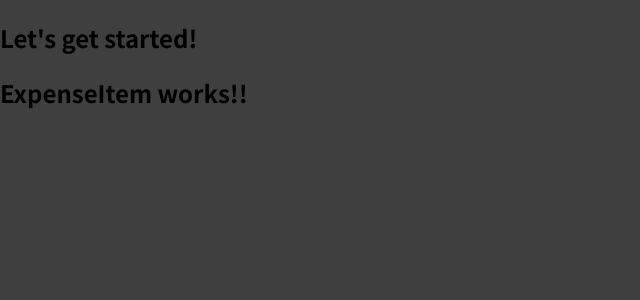
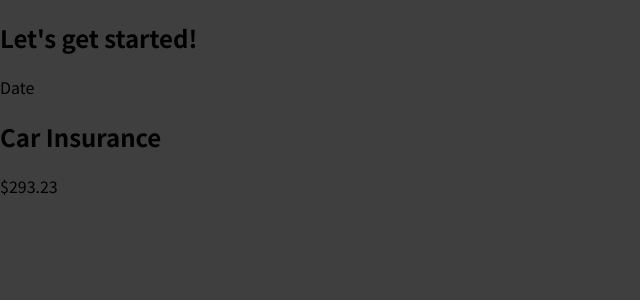
Before and after one commit to SnehaYC/Learning_React, a JavaScript app in the folder react-app/: page / in a window 1280 px wide. Shown: the top 300 px of the page, without its empty margins (0-640 px from the left). Built offline with nearby package versions, Linux system fonts and the light colour scheme.

Commit message:
Added complex JSX code

```diff
--- a/react-app/src/components/ExpenseItem.js
+++ b/react-app/src/components/ExpenseItem.js
@@ -1,7 +1,15 @@
 /** @format */
 
 function ExpenseItem() {
-  return <h2>ExpenseItem works!!</h2>;
+  return (
+    <div>
+      <div>Date</div>
+      <div>
+        <h2>Car Insurance </h2>
+        <div>$293.23</div>
+      </div>
+    </div>
+  );
 }
 
 export default ExpenseItem;
```
Also changed, not shown: 1 other file (tests, documents, lock files or other folders).
